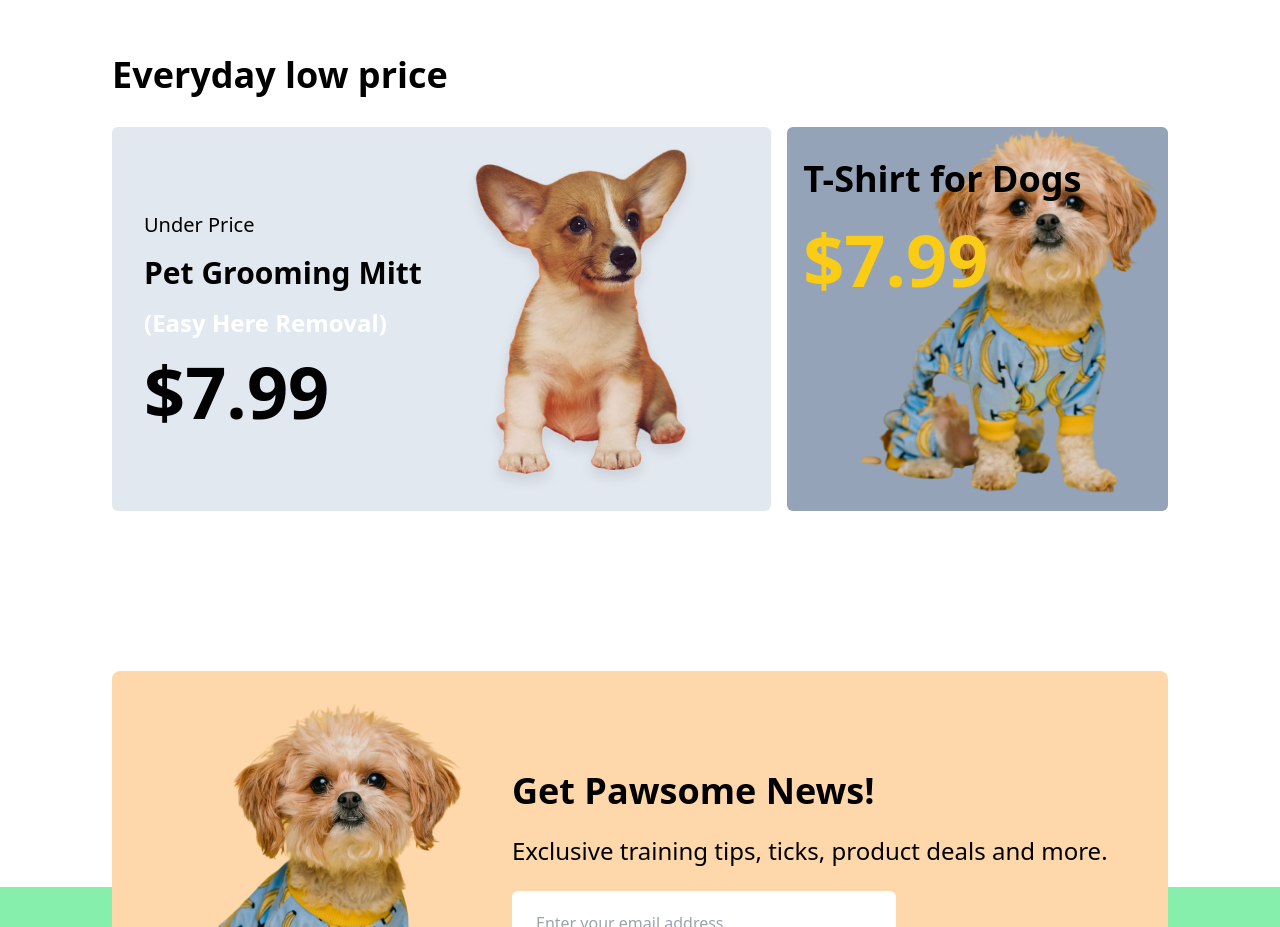
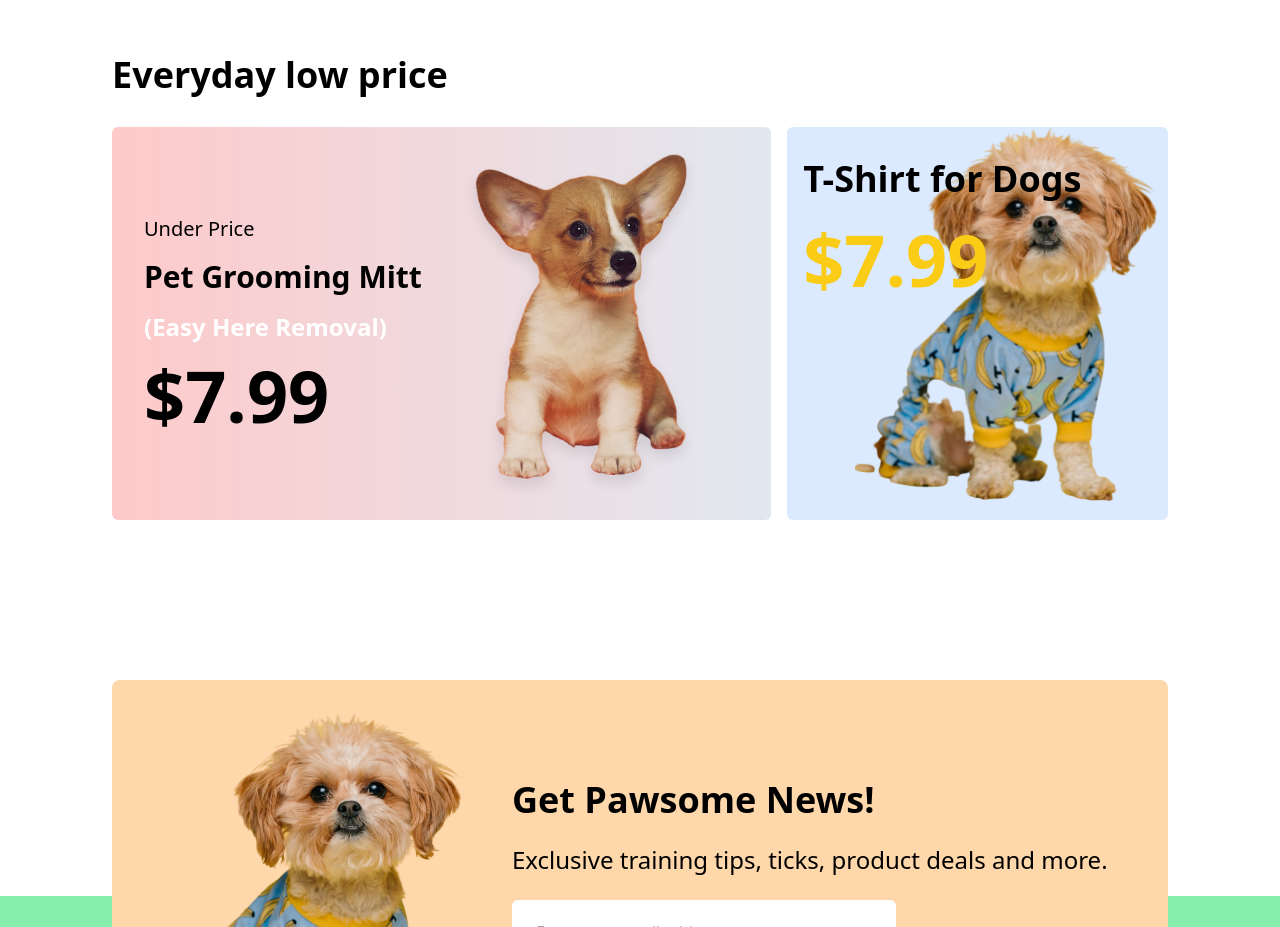
Before and after one commit to touhid2025/third-assignment, a plain HTML site: page index.html in a window 1280 px wide. Shown: the part 2660-3587 px from the top of the page. Drawn offline with nearby package versions, Linux system fonts and the light colour scheme.

Commit message:
adding my hardwork

```diff
--- a/index.html
+++ b/index.html
@@ -218,10 +218,10 @@
           <section class="my-40 mx-5 sm:mx-28">
             <p class="text-4xl font-bold">Everyday low price</p>
            <div class="flex flex-col gap-4 sm:flex sm:flex-row sm:gap-4 mt-8">
-            <div class="flex items-center bg-slate-200 rounded-md px-8 py-2 h-96">
-                <div class="w-2/3">
+            <div class="flex items-center bg-gradient-to-r from-red-200 to-slate-200 rounded-md px-8 py-2 h-96 sm:h-auto">
+                <div class="sm:w-2/3">
                     <p class="text-xl hidden sm:block">Under Price</p>
-                    <p class="text-3xl font-bold my-4">Pet Grooming Mitt</p>
+                    <p class="text-xl sm:text-3xl font-bold my-4">Pet Grooming Mitt</p>
                     <p class="text-2xl font-bold text-white hidden sm:block">(Easy Here Removal)</p>
                     <p class="text-7xl font-bold mt-4">$7.99</p>
                 </div>
@@ -229,7 +229,7 @@
                     <img src="c1-assets/cute-dog-mid.png" alt="">
                 </div>
             </div>
-            <div class="bg-[url('./c1-assets/cute-pet-mid.png')] bg-contain bg-no-repeat bg-right bg-slate-400 rounded-md h-96 sm:w-5/12 pl-4 pr-8 py-8">
+            <div class="bg-[url('./c1-assets/cute-pet-mid.png')] bg-contain bg-no-repeat bg-right bg-blue-100 rounded-md h-96 sm:h-auto sm:w-5/12 pl-4 pr-8 py-8">
                 <p class="text-4xl font-bold">T-Shirt for Dogs</p>
                 <p class="text-7xl font-bold text-yellow-400 mt-6">$7.99</p>
             </div>
```
